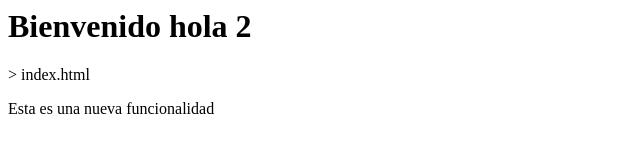
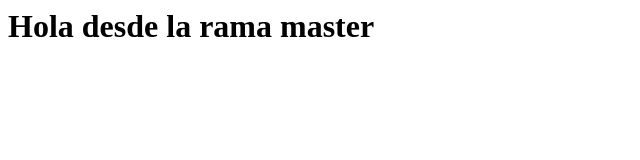
Before and after one commit to Erick1112/PrimerProyectoGit, a plain HTML site: page index.html in a window 1280 px wide. Shown: the whole page, without its empty margins (0-640 px from the left). Drawn offline with Linux system fonts and the light colour scheme.

Commit message:
Modificado el título en la rama master

```diff
--- a/index.html
+++ b/index.html
@@ -1,2 +1 @@
-<html><body><h1>Bienvenido hola 2</h1></body></html> > index.html
-<p>Esta es una nueva funcionalidad</p>
+<html><body><h1>Hola desde la rama master</h1></body></html>
```
